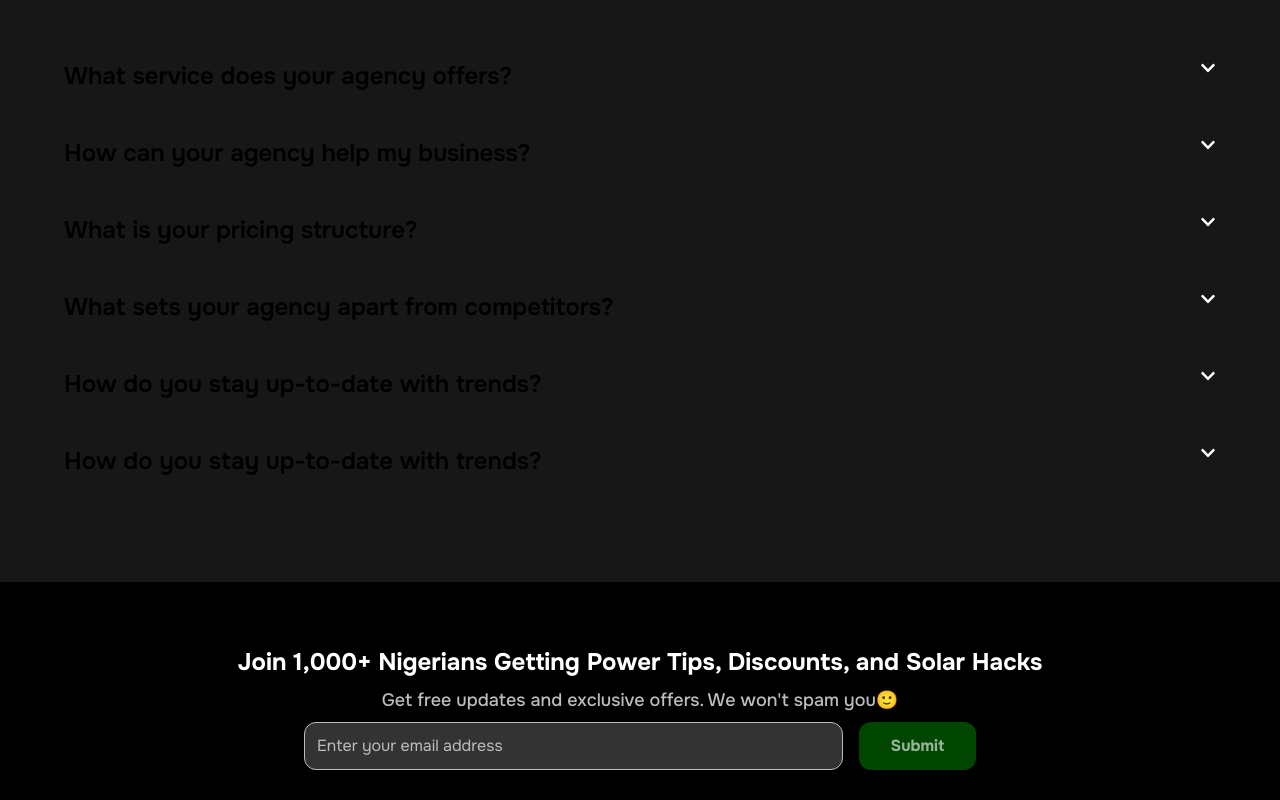
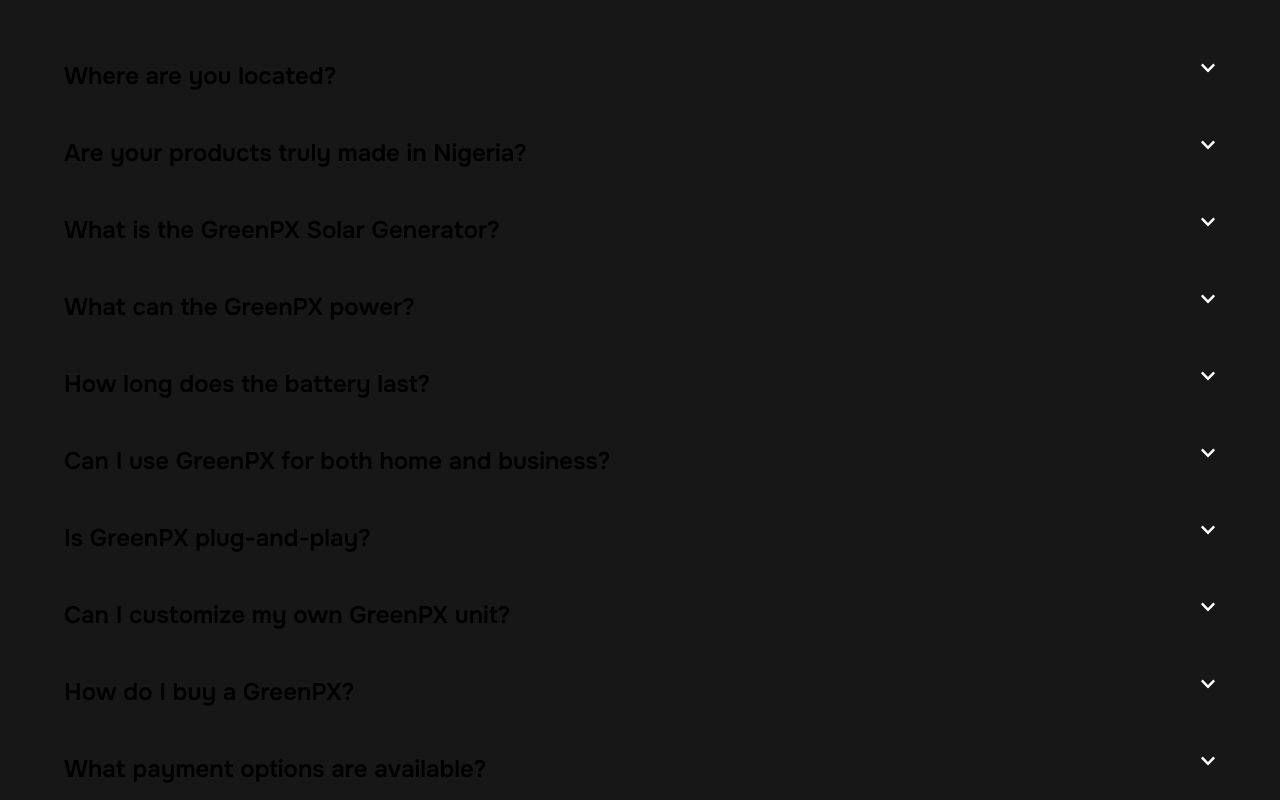
Before and after one commit to Charles77K/GreenPX, a Next.js app: page /faqs in a window 1280 px wide. Shown: the part 660-1460 px from the top of the page. Built offline with nearby package versions, Linux system fonts and the light colour scheme.

Commit message:
adjust layout styles and font size

```diff
--- a/app/(routes)/faqs/page.tsx
+++ b/app/(routes)/faqs/page.tsx
@@ -3,6 +3,7 @@
 import Faqs from "@/components/home/Faqs";
 import { Metadata } from "next";
 import { metadataConfig } from "@/app/metadata";
+import { FAQS } from "@/components/home/static";
 
 export const metadata: Metadata = metadataConfig.faqs;
 
@@ -32,7 +33,7 @@
         </header>
       </div>
       <div>
-        <Faqs />
+        <Faqs faqs={FAQS} />
       </div>
     </div>
   );
--- a/app/(routes)/page.tsx
+++ b/app/(routes)/page.tsx
@@ -7,6 +7,7 @@
   Testimonials,
   WhatWeDo,
 } from "@/components/home";
+import { HOME_FAQS } from "@/components/home/static";
 import Cursor from "@/components/ui/Cursor";
 
 export default function Home() {
@@ -18,7 +19,7 @@
       <WhatWeDo />
       <ProblemSolving />
       <Testimonials />
-      <Faqs header={'FAQs'}/>
+      <Faqs header={"FAQs"} faqs={HOME_FAQS} />
 
       {/* orange cursor appearing only on the home page */}
       <Cursor />
--- a/app/globals.css
+++ b/app/globals.css
@@ -66,7 +66,7 @@
 }
 
 /* Animations for horizontal and vertical scrolling */
-@keyframes scrollHorizontal {
+/* @keyframes scrollHorizontal {
   from {
     transform: translateX(0);
   }
@@ -99,9 +99,9 @@
 }
 
 /* Make sure the container respects height on mobile */
-@media (max-width: 767px) {
+/* @media (max-width: 767px) {
   .vertical-scroll-animation {
     max-height: 80vh;
     height: auto;
   }
-}
+}  */
--- a/components/home/Faqs.tsx
+++ b/components/home/Faqs.tsx
@@ -1,11 +1,20 @@
 "use client";
 
 import React, { useState } from "react";
-import { FAQs } from "./static";
 import { FaChevronDown } from "react-icons/fa";
 import { motion, AnimatePresence } from "framer-motion";
 
-const Faqs = ({header}:{header?:string}) => {
+const Faqs = ({
+  header,
+  faqs,
+}: {
+  header?: string;
+  faqs: {
+    id: number;
+    question: string;
+    answer: string;
+  }[];
+}) => {
   const [activeQuestion, setActiveQuestion] = useState<number | null>(null);
 
   const toggleQuestion = (id: number) => {
@@ -14,8 +23,7 @@
 
   return (
     <div className="flex flex-col items-center py-20 px-4 md:px-6">
-        {header &&  (
-
+      {header && (
         <motion.h2
           initial={{ opacity: 0, y: -20 }}
           whileInView={{ opacity: 1, y: 0 }}
@@ -28,13 +36,13 @@
       )}
 
       <ul className="flex flex-col gap-5 w-full md:max-w-6xl">
-        {FAQs.map(({ id, question, answer }) => (
+        {faqs.map(({ id, question, answer }) => (
           <motion.li
             key={id}
             initial={{ opacity: 0, y: 20 }}
             whileInView={{ opacity: 1, y: 0 }}
             viewport={{ once: true }}
-            transition={{ duration: 0.3, delay: id * 0.1 }}
+            transition={{ duration: 0.1, delay: id * 0.05 }}
             className={`border-b-[0.5px] border-transparent transition-all duration-300 ease-in-out pb-6 ${
               activeQuestion === id ? "border-[#333]" : ""
             }${activeQuestion !== id && "hover:border-[#333]"} `}
--- a/components/home/HeroSection.tsx
+++ b/components/home/HeroSection.tsx
@@ -28,15 +28,15 @@
       <div className="absolute inset-0 bg-black/70" />
       {/* main content */}
       <div className="flex relative flex-col items-center justify-center pt-20 text-white max-w-[1800px] mx-auto">
-        <h1 className="text-5xl sm:text-7xl lg:text-8xl xl:text-[7rem] 2xl:text-[10rem] xl:-tracking-[6px] md:leading-none text-center font-thin">
+        <h1 className="text-5xl sm:text-7xl lg:text-8xl xl:text-[7rem] 2xl:text-[8rem] xl:-tracking-[6px] md:leading-none text-center font-thin">
           Do you have <br />
           <span className="font-bold ">24 hours</span> of power?
         </h1>
-        <p className="text-brandOrange text-center max-w-4xl xl:max-w-5xl 2xl:max-w-6xl font-medium text-lg sm:text-xl md:text-2xl 2xl:text-4xl mt-5">
+        <p className="text-brandOrange text-center max-w-4xl xl:max-w-5xl 2xl:max-w-6xl font-medium text-lg sm:text-xl md:text-2xl 2xl:text-3xl mt-5">
           No you don&apos;t. But you have us. We fix power problems for good
         </p>
         {/* services */}
-        <ul className="flex-center gap-3 text-sm lg:text-base 2xl:text-2xl flex-wrap md:text-base font-medium mt-4">
+        <ul className="flex-center gap-3 text-sm lg:text-base xl:text-lg 2xl:text-xl  flex-wrap md:text-base font-medium mt-4">
           <li>Solar installations</li>
           <li>•</li>
           <li>Maintenance</li>
--- a/components/home/InfiniteScrollTestimonial.tsx
+++ b/components/home/InfiniteScrollTestimonial.tsx
@@ -7,11 +7,13 @@
   direction = "left",
   speed = "normal",
   children,
+  pauseOnHover,
   className,
 }: {
   direction?: "left" | "right";
   speed?: "fast" | "normal" | "slow";
   children: React.ReactNode;
+  pauseOnHover?: boolean;
   className?: string;
 }) => {
   const containerRef = React.useRef<HTMLDivElement>(null);
@@ -28,14 +30,9 @@
     return () => window.removeEventListener("resize", checkMobile);
   }, []);
 
+  // Initialize the animation only once when component mounts
   React.useEffect(() => {
-    if (!start) {
-      addAnimation();
-    }
-  }, [start]);
-
-  const addAnimation = () => {
-    if (containerRef.current && scrollerRef.current) {
+    if (!start && containerRef.current && scrollerRef.current) {
       const scrollerContent = Array.from(scrollerRef.current.children);
 
       scrollerContent.forEach((item) => {
@@ -44,22 +41,14 @@
           scrollerRef.current.appendChild(duplicatedItem);
         }
       });
-      getDirection();
-      getSpeed();
       setStart(true);
     }
-  };
+  }, [start]);
 
+  // Update direction and speed whenever relevant props change
   React.useEffect(() => {
-    getDirection();
-  }, [direction, isMobile]);
-
-  React.useEffect(() => {
-    getSpeed();
-  }, [speed, isMobile]);
-
-  const getDirection = () => {
     if (containerRef.current) {
+      // Set direction
       containerRef.current.style.setProperty(
         "--animation-direction",
         isMobile ? "forwards" : direction === "left" ? "forwards" : "reverse"
@@ -68,22 +57,19 @@
         "--animation-name",
         isMobile ? "scrollVertical" : "scrollHorizontal"
       );
-    }
-  };
 
-  const getSpeed = (customSpeed?: string) => {
-    if (containerRef.current) {
-      let duration = customSpeed || "40s"; // Default normal speed
+      // Set speed
+      let duration = "40s"; // Default normal speed
       if (isMobile) {
         switch (speed) {
           case "fast":
-            duration = "10s";
+            duration = "20s";
             break;
           case "normal":
-            duration = "10s";
+            duration = "40s";
             break;
           case "slow":
-            duration = "30s";
+            duration = "80s";
             break;
         }
       } else {
@@ -101,31 +87,33 @@
       }
       containerRef.current.style.setProperty("--animation-duration", duration);
     }
-  };
+  }, [direction, speed, isMobile]);
 
   return (
     <div
       ref={containerRef}
       className={cn(
-        "relative z-20 max-w-full flex-col-center overflow-hidden",
+        "relative z-20 w-full overflow-hidden flex-col-center md:flex-none",
         isMobile
-          ? "[mask-image:linear-gradient(to_bottom,transparent,white_10%,white_90%,transparent)]"
+          ? "max-h-screen [mask-image:linear-gradient(to_bottom,transparent,white_10%,white_90%,transparent)]"
           : "[mask-image:linear-gradient(to_right,transparent,white_10%,white_90%,transparent)]",
         className
       )}
-      onMouseEnter={() => getSpeed("100s")} // Slow down on hover
-      onMouseLeave={() => getSpeed()} // Reset speed
     >
       <ul
         ref={scrollerRef}
         className={cn(
-          `flex shrink-0 gap-4 w-full md:w-max p-0 flex-nowrap`,
+          `flex flex-shrink-0 gap-4 w-max flex-nowrap`,
           isMobile
-            ? "flex-col max-h-screen vertical-scroll-animation"
-            : "flex-row horizontal-scroll-animation"
+            ? "flex-col-center h-full animate-vertical-scroll"
+            : "flex-row animate-horizontal-scroll items-start",
+          "[&>*]:flex-none",
+          pauseOnHover && "hover:[animation-play-state:paused]"
         )}
       >
-        {children}
+        {React.Children.toArray(children).map((child, index) => (
+          <React.Fragment key={index}>{child}</React.Fragment>
+        ))}
       </ul>
     </div>
   );
--- a/components/home/LearnMore.tsx
+++ b/components/home/LearnMore.tsx
@@ -57,12 +57,12 @@
                 delay: 0.4,
               }}
               viewport={{ once: true }}
-              className="flex flex-col items-center xl:items-start 2xl:items-center text-brandOrange"
+              className="flex flex-col items-center xl:items-start text-brandOrange"
             >
-              <h1 className="text-center xl:text-start mt-5 text-4xl xs:text-5xl md:text-6xl lg:text-7xl xl:text-7xl 2xl:text-8xl max-w-xl xl:max-w-3xl 2xl:max-w-full font-black xl:-tracking-[4px]">
+              <h1 className="text-center xl:text-start mt-5 text-4xl xs:text-5xl md:text-6xl lg:text-7xl xl:text-7xl max-w-xl xl:max-w-3xl 2xl:max-w-full font-black xl:-tracking-[4px]">
                 Introducing GreenPX
               </h1>
-              <p className="text-4xl text-center xl:text-start md:text-6xl xl:text-5xl 2xl:text-6xl font-semibold">
+              <p className="text-4xl text-center xl:text-start md:text-6xl xl:text-5xl font-semibold">
                 (Power Generator)
               </p>
             </m.div>
--- a/components/home/static.ts
+++ b/components/home/static.ts
@@ -26,41 +26,146 @@
   },
 ];
 
-export const FAQs = [
+export const HOME_FAQS = [
   {
     id: 1,
-    question: "What service does your agency offers?",
+    question: "Who is Green Potentia Limited?",
     answer:
-      "This question helps potential clients understand the range of services your agency provides, such as digital marketing, social media management, content creation, SEO, PPC, email marketing, and more.",
+      "Green Potentia is a Nigerian-based green energy company focused on building affordable, innovative, and user-friendly solar power solutions for everyday use.",
   },
   {
     id: 2,
-    question: "How can your agency help my business?",
+    question: "What is GreenPX?",
     answer:
-      "This question helps potential clients understand the range of services your agency provides, such as digital marketing, social media management, content creation, SEO, PPC, email marketing, and more.",
+      "GreenPX is a line of portable solar generators built by Green Potentia Limited to provide clean, quiet, and reliable power for homes, businesses, and remote locations — all without the need for fuel.",
   },
   {
     id: 3,
-    question: "What is your pricing structure?",
+    question: "Can I use GreenPX units in my home or business?",
     answer:
-      "This question helps potential clients understand the range of services your agency provides, such as digital marketing, social media management, content creation, SEO, PPC, email marketing, and more.",
+      "Absolutely! GreenPX is designed for personal homes, small businesses, offices, and even mobile setups. Each model (Mini, Midi, Maxi) serves different energy needs.",
   },
   {
     id: 4,
-    question: "What sets your agency apart from competitors?",
+    question: "How do I choose the right GreenPX unit for me?",
     answer:
-      "This question helps potential clients understand the range of services your agency provides, such as digital marketing, social media management, content creation, SEO, PPC, email marketing, and more.",
+      "You can speak to our team for a quick consultation. We’ll help size your energy needs and recommend the best unit that fits your lifestyle or business operations.",
   },
   {
     id: 5,
-    question: "How do you stay up-to-date with trends?",
+    question: "Is GreenPX a one-time purchase or a subscription?",
     answer:
-      "This question helps potential clients understand the range of services your agency provides, such as digital marketing, social media management, content creation, SEO, PPC, email marketing, and more.",
+      "GreenPX is a one-time purchase. However, we are working on offering flexible payment plans to make it easier for everyone to access clean energy.",
   },
   {
     id: 6,
-    question: "How do you stay up-to-date with trends?",
+    question: "Do you offer after-sales support?",
     answer:
-      "This question helps potential clients understand the range of services your agency provides, such as digital marketing, social media management, content creation, SEO, PPC, email marketing, and more.",
+      "Yes, we provide installation assistance, user manuals, and full customer support to guide you through setup and usage.",
+  },
+  {
+    id: 7,
+    question: "What makes GreenPX different from fuel generators?",
+    answer:
+      "GreenPX is silent, eco-friendly, requires no fuel, and has no harmful emissions. It’s a smart long-term investment with lower running costs.",
+  },
+  {
+    id: 8,
+    question: "How can I get started?",
+    answer:
+      "Simply click the “Get Consultation” or “Place Order” button, and we’ll take it from there!",
   },
 ];
+
+export const FAQS = [
+  {
+    id: 1,
+    question: "Where are you located?",
+    answer:
+      "Our headquarter is in Calabar, Nigeria. However, we serve customers across Nigeria and are expanding our reach to more communities and businesses.",
+  },
+  {
+    id: 2,
+    question: "Are your products truly made in Nigeria?",
+    answer:
+      "Yes! We proudly design and assemble our GreenPX units locally to ensure high quality and affordability.",
+  },
+  {
+    id: 3,
+    question: "What is the GreenPX Solar Generator?",
+    answer:
+      "GreenPX is a portable solar generator designed to deliver consistent, clean power for homes, businesses, and remote areas. It runs silently, requires no fuel, and comes in multiple sizes based on your power needs.",
+  },
+  {
+    id: 4,
+    question: "What can the GreenPX power?",
+    answer:
+      "Depending on the model, GreenPX can power: Deep Freezer (up to 100L), refrigerator, TVs, Sound System, Decoder, Laptops, Printers, Fans, Lighting Points (up to 10), Small Office Appliances, DC Appliances, and more.",
+  },
+  {
+    id: 5,
+    question: "How long does the battery last?",
+    answer:
+      "On average, a fully charged GreenPX can power your appliances for 8–15 hours, depending on load and model.",
+  },
+  {
+    id: 6,
+    question: "Can I use GreenPX for both home and business?",
+    answer:
+      "Absolutely. GreenPX was designed to serve both residential and commercial users. We've got you covered from hair salons to clinics, homes to kiosks.",
+  },
+  {
+    id: 7,
+    question: "Is GreenPX plug-and-play?",
+    answer:
+      "Yes! It’s designed for simplicity. Our technicians can also help with installation where necessary.",
+  },
+  {
+    id: 8,
+    question: "Can I customize my own GreenPX unit?",
+    answer:
+      "Yes. Customers can request tailored solutions based on their specific load requirements, and we’ll size and quote accordingly.",
+  },
+  {
+    id: 9,
+    question: "How do I buy a GreenPX?",
+    answer:
+      "You can order through our website, WhatsApp, or by contacting our customer care team. If out of stock, you’ll be added to the next batch waitlist.",
+  },
+  {
+    id: 10,
+    question: "What payment options are available?",
+    answer:
+      "We offer full payment and flexible installment options. Special plans (e.g., PAY SMALL SMALL) coming soon!",
+  },
+  {
+    id: 11,
+    question: "Do you deliver outside Calabar?",
+    answer:
+      "Yes. We ship GreenPX units nationwide and offer installation support where applicable.",
+  },
+  {
+    id: 12,
+    question: "How long does it take to receive my unit?",
+    answer:
+      "For in-stock units, you’ll receive your GreenPX within 1–4 business days. Custom orders may take 7–10 days, depending on your location and requirements.",
+  },
+  {
+    id: 13,
+    question: "Do you offer maintenance or servicing?",
+    answer:
+      "Yes. We offer both preventive and corrective maintenance services, especially for customers with our solar installation packages.",
+  },
+  {
+    id: 14,
+    question: "What happens if my GreenPX has a fault?",
+    answer:
+      "Each unit comes with a warranty. Contact our support team immediately, and we’ll guide you through the repair or replacement process.",
+  },
+  {
+    id: 15,
+    question: "Is there a warranty on GreenPX units?",
+    answer:
+      "Yes, we offer a 3-year warranty covering manufacturer-related faults. Terms and conditions apply.",
+  },
+];
--- a/components/marketplace/HorizontalScroll.tsx
+++ b/components/marketplace/HorizontalScroll.tsx
@@ -57,7 +57,7 @@
       <div
         className={cn(
           "flex min-w-full shrink-0 gap-4 w-max flex-nowrap",
-          isReady && "horizontal-scroll-animation"
+          isReady && "animate-horizontal-scroll"
         )}
       >
         {children}
```
Also changed, not shown: components/home/TestimonialCard.tsx (+8 -4 lines), components/home/Testimonials.tsx (+18 -17 lines), tailwind.config.ts (+21 -23 lines). Lines whose indentation alone changed are shown as unchanged.
